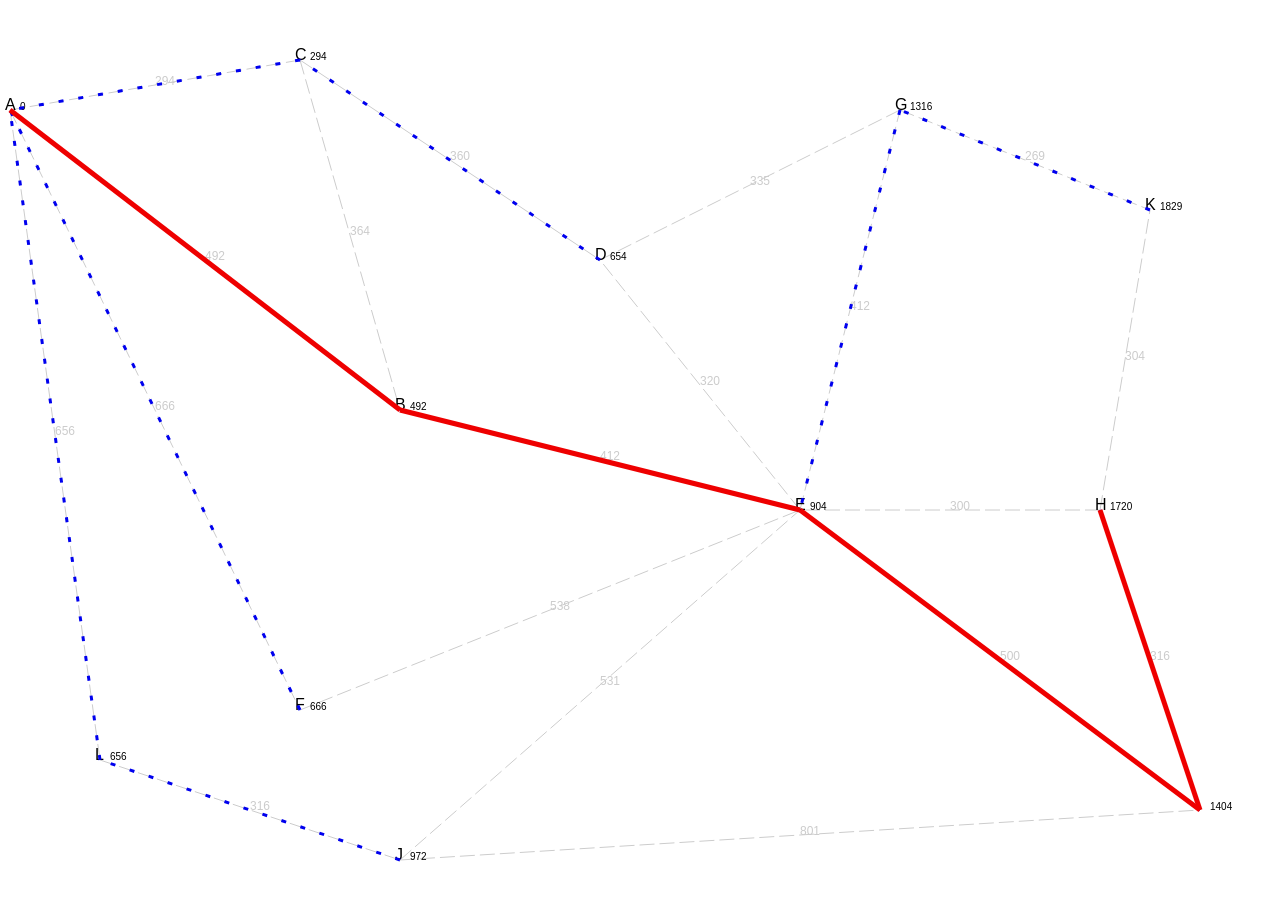
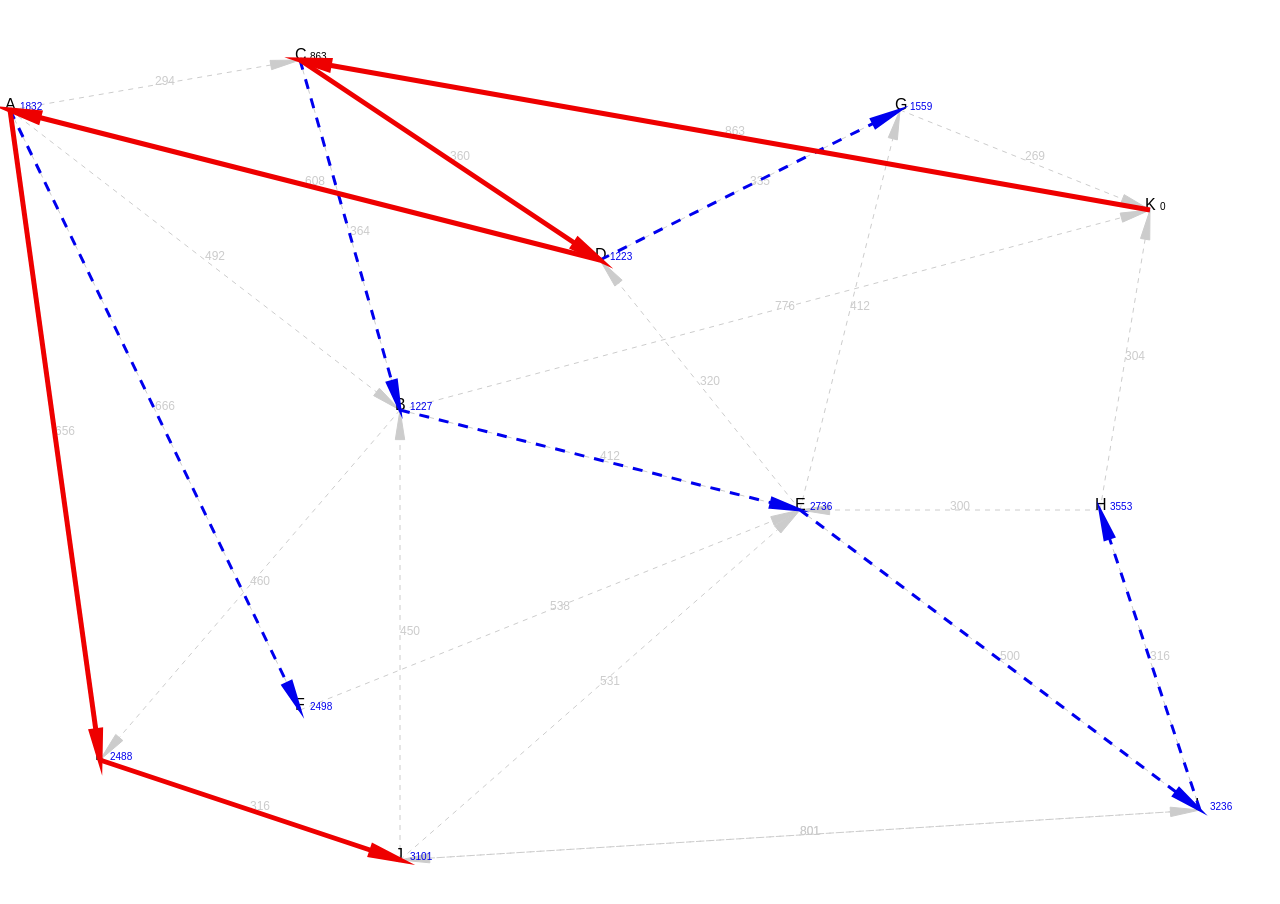
Before and after one commit to Wred/Path, a plain HTML site: page index.html in a window 1280 px wide. Drawn offline with Linux system fonts and the light colour scheme.

Commit message:
added arrows

```diff
--- a/index.html
+++ b/index.html
@@ -2,7 +2,6 @@
 <head>
 	<script src="js/path.js"></script>
 	<script>
-
 		var nodes = {
 			A: {
 				x: 10,
@@ -12,7 +11,7 @@
 			B: {
 				x: 400,
 				y: 400,
-				edges: ["E"]
+				edges: ["E", "L", "K"]
 			},
 			C: {
 				x: 300,
@@ -22,7 +21,7 @@
 			D: {
 				x: 600,
 				y: 250,
-				edges: ["G"]
+				edges: ["G", "A"]
 			},
 			E: {
 				x: 800,
@@ -47,16 +46,17 @@
 			I: {
 				x: 1200,
 				y: 800,
-				edges: ["H"]
+				edges: ["H", "J"]
 			},
 			J: {
 				x: 400,
 				y: 850,
-				edges: ["E", "I"]
+				edges: ["E", "I", "B"]
 			},
 			K: {
 				x: 1150,
-				y: 200
+				y: 200,
+				edges: ["C"]
 			},
 			L: {
 				x: 100,
@@ -66,7 +66,7 @@
 		}
 
 		window.addEventListener("load", function () {
-			var path = Path(document.getElementById("path"), nodes);
+			var path = Path(document.getElementById("path"), nodes, "K", "J");
 		});
 	</script>
 	<style>
--- a/js/path.js
+++ b/js/path.js
@@ -1,4 +1,4 @@
-var Path = function (dom, nodes) {
+var Path = function (dom, nodes, sourceNodeName, destinationNodeName) {
 	var MAXWIDTH = 1300,
 		MAXHEIGHT = 900,
 		INFINITY = Number.MAX_SAFE_INTEGER,
@@ -27,8 +27,6 @@ var Path = function (dom, nodes) {
 
 	function drawEdges () {
 		var node, edgeTarget, midX, midY;
-		context.strokeStyle = COLOR_EDGES;
-		context.lineWidth = "1";
 		context.fillStyle = COLOR_EDGES;
 		context.font = "12px sans-serif";
 
@@ -38,13 +36,7 @@ var Path = function (dom, nodes) {
 				node.edges.forEach(function (edge) {
 					edgeTarget = nodes[edge];
 
-					context.beginPath();
-					context.setLineDash([15, 5]);
-					context.moveTo(node.x, node.y);
-					context.lineTo(edgeTarget.x, edgeTarget.y);
-					// context.arcTo(node.x, node.y, edgeTarget.x, edgeTarget.y, 50);
-					// context.arc(node.x, node.y, )
-					context.stroke();
+					drawLine(COLOR_EDGES, 1, [5], prop, edge);
 
 					midX = ((edgeTarget.x - node.x) / 2) + node.x;
 					midY = ((edgeTarget.y - node.y) / 2) + node.y;
@@ -53,6 +45,46 @@ var Path = function (dom, nodes) {
 				});
 			}
 		}
+	}
+
+	function drawLine(color, width, dash, sourceNodeName, destinationNodeName) {
+		context.strokeStyle = color;
+		context.lineWidth = width;
+		context.setLineDash(dash);
+		context.fillStyle = color;
+
+		context.beginPath();
+		context.moveTo(nodes[sourceNodeName].x, nodes[sourceNodeName].y);
+		context.lineTo(nodes[destinationNodeName].x, nodes[destinationNodeName].y);
+		// context.arcTo(node.x, node.y, edgeTarget.x, edgeTarget.y, 50);
+		// context.arc(node.x, node.y, )
+		context.stroke();
+
+		// draw arrow
+		// get reverse angle
+		var angle = Math.atan2(nodes[sourceNodeName].x - nodes[destinationNodeName].x, nodes[sourceNodeName].y - nodes[destinationNodeName].y);
+ 		angle += .05 * Math.PI;
+
+		var arrowStartX = nodes[destinationNodeName].x + (Math.sin(angle) * 30);
+		var arrowStartY = nodes[destinationNodeName].y + (Math.cos(angle) * 30);
+
+ 		angle -= .1 * Math.PI;
+
+		var arrowEndX = nodes[destinationNodeName].x + (Math.sin(angle) * 30);
+		var arrowEndY = nodes[destinationNodeName].y + (Math.cos(angle) * 30);
+
+
+		context.setLineDash([]);
+		context.beginPath();
+		context.moveTo(arrowStartX, arrowStartY);
+		context.lineTo(nodes[destinationNodeName].x, nodes[destinationNodeName].y);
+		context.lineTo(arrowEndX, arrowEndY);
+		// context.arcTo(node.x, node.y, edgeTarget.x, edgeTarget.y, 50);
+		// context.arc(node.x, node.y, )
+		context.closePath();
+		context.stroke();
+		context.fill();
+
 	}
 
 	function nodeDistance(sourceNodeName, destinationNodeName) {
@@ -85,7 +117,7 @@ var Path = function (dom, nodes) {
 		var shortestPath = [],
 			currentNode = destinationNodeName;
 
-		while (currentNode) {
+		while (currentNode && pathTree[currentNode]) {
 			shortestPath.splice(0, 0, currentNode);
 			currentNode = pathTree[currentNode].parent;
 		}
@@ -131,8 +163,6 @@ var Path = function (dom, nodes) {
 		var node,
 			nodeParent;
 
-		context.strokeStyle = "#0000EE";
-		context.lineWidth = "3";
 		context.fillStyle = "black";
 		context.font = "10px sans-serif";
 
@@ -142,36 +172,17 @@ var Path = function (dom, nodes) {
 			context.fillText(Math.floor(pathTree[prop].weight), node.x + 10, node.y);
 
 			if (pathTree[prop].parent) {
-				nodeParent = nodes[pathTree[prop].parent];
-
-				context.beginPath();
-				context.setLineDash([5, 15]);
-				context.moveTo(node.x, node.y);
-				context.lineTo(nodeParent.x, nodeParent.y);
-				context.stroke();
+				drawLine("#0000EE", 3, [10], pathTree[prop].parent, prop);
 			}
 		}
 	}
 
 	function drawPath(arr) {
-		context.strokeStyle = "#EE0000";
-		context.lineWidth = "5";
-		context.setLineDash([]);
-
 		for (var i=0,l=arr.length - 1; i<l; i++) {
-			context.beginPath();
-			context.moveTo(nodes[arr[i]].x, nodes[arr[i]].y);
-			context.lineTo(nodes[arr[i + 1]].x, nodes[arr[i + 1]].y);
-			// context.arcTo(node.x, node.y, edgeTarget.x, edgeTarget.y, 50);
-			// context.arc(node.x, node.y, )
-			context.stroke();
+			drawLine("#EE0000", 5, [], arr[i], arr[i+1]);
 		}
 	}
 
-
 	drawGraph();
-
-	var path = findShortestPath("A", "H");
-
-	drawPath(path);
+	drawPath(findShortestPath(sourceNodeName, destinationNodeName));
 };
```
